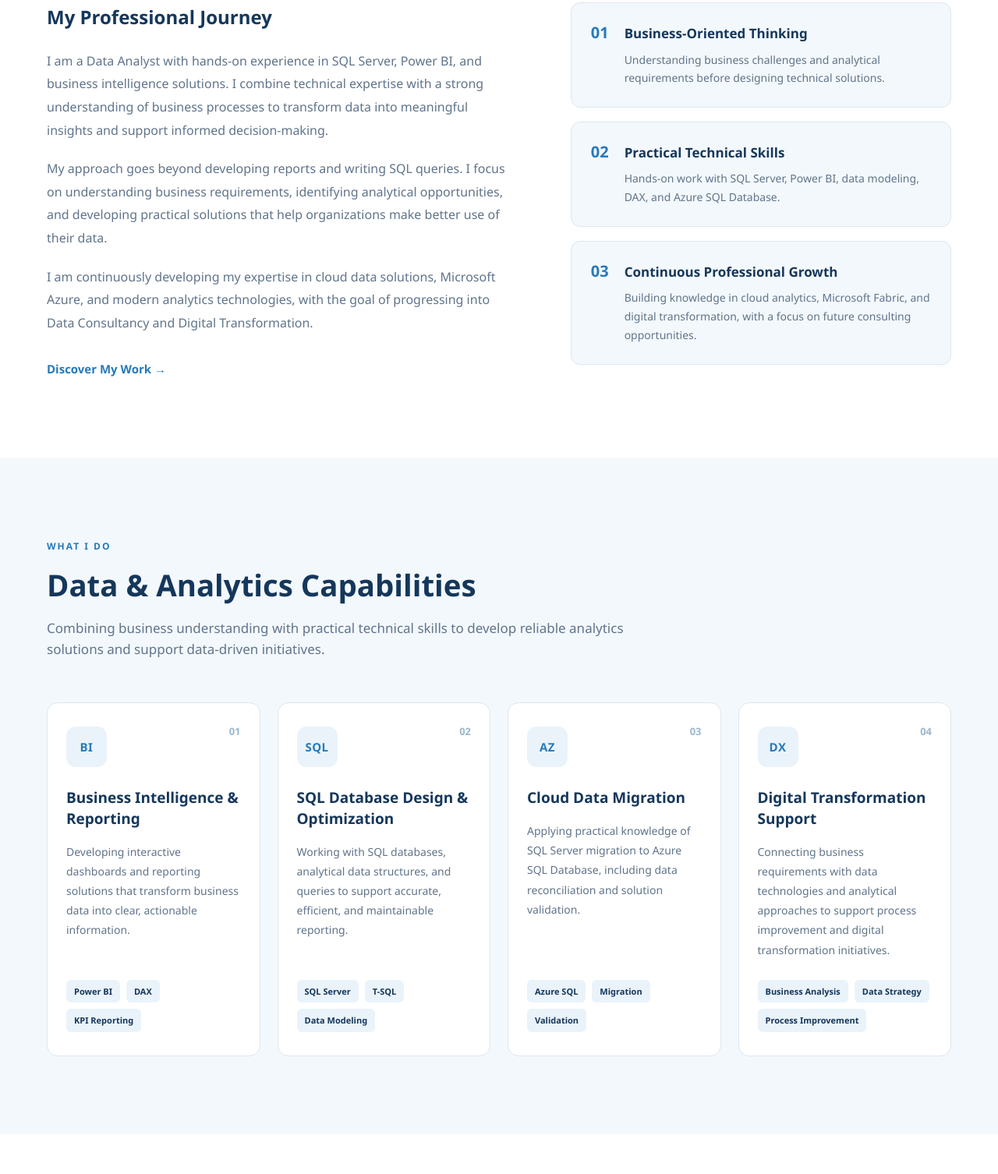
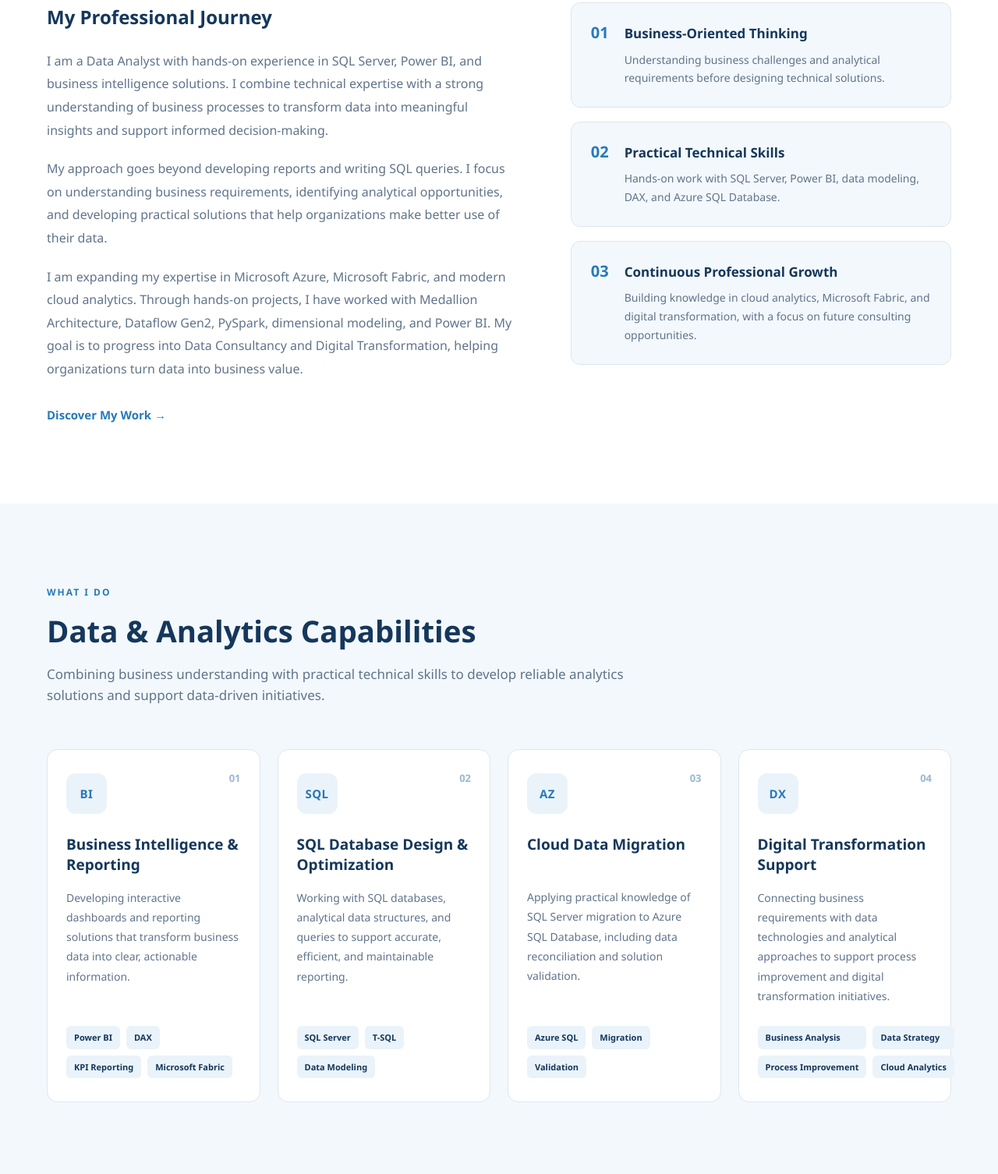
Before and after one commit to borkomkd/borkomkd.github.io, a plain HTML site: page index.html in a window 1280 px wide. Shown: the part 1094-2600 px from the top of the page at 78% size. Drawn offline with Linux system fonts and the light colour scheme.

Commit message:
feat: integrate Microsoft Fabric into portfolio sections

```diff
--- a/assets/css/style.css
+++ b/assets/css/style.css
@@ -1172,3 +1172,18 @@ a {
         padding: 32px 0 20px;
     }
 }
+
+
+/* Digital Transformation service tags — two-row layout */
+.service-card:nth-child(4) .service-tags {
+    display: grid;
+    grid-template-columns: repeat(2, max-content);
+    gap: 8px;
+    justify-content: start;
+}
+
+
+/* Align Cloud Data Migration description with other service cards */
+.services-grid > .service-card:nth-child(3) > p {
+    margin-top: 26px;
+}
--- a/index.html
+++ b/index.html
@@ -101,7 +101,7 @@
             </div>
 
             <div class="skill-item">
-              <span>Cloud Data Migration</span>
+              <span>Cloud Data & Microsoft Fabric</span>
               <span>03</span>
             </div>
 
@@ -165,11 +165,12 @@
         </p>
 
         <p>
-          I am continuously developing my expertise in
-          cloud data solutions, Microsoft Azure, and
-          modern analytics technologies, with the goal
-          of progressing into Data Consultancy and
-          Digital Transformation.
+          I am expanding my expertise in Microsoft Azure, Microsoft Fabric,
+          and modern cloud analytics. Through hands-on projects, I have
+          worked with Medallion Architecture, Dataflow Gen2, PySpark,
+          dimensional modeling, and Power BI. My goal is to progress
+          into Data Consultancy and Digital Transformation, helping
+          organizations turn data into business value.
         </p>
 
         <a href="#case-studies" class="about-link">
@@ -269,6 +270,7 @@
           <span>Power BI</span>
           <span>DAX</span>
           <span>KPI Reporting</span>
+          <span>Microsoft Fabric</span>
         </div>
       </article>
 
@@ -339,6 +341,7 @@
           <span>Business Analysis</span>
           <span>Data Strategy</span>
           <span>Process Improvement</span>
+          <span>Cloud Analytics</span>
         </div>
       </article>
 
```
